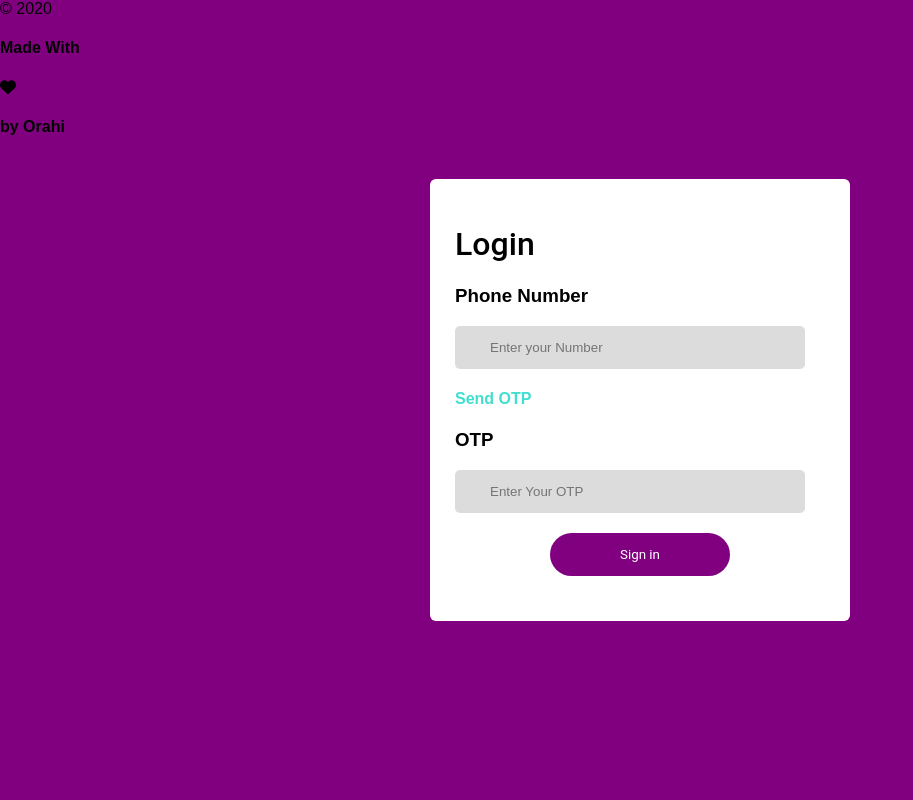
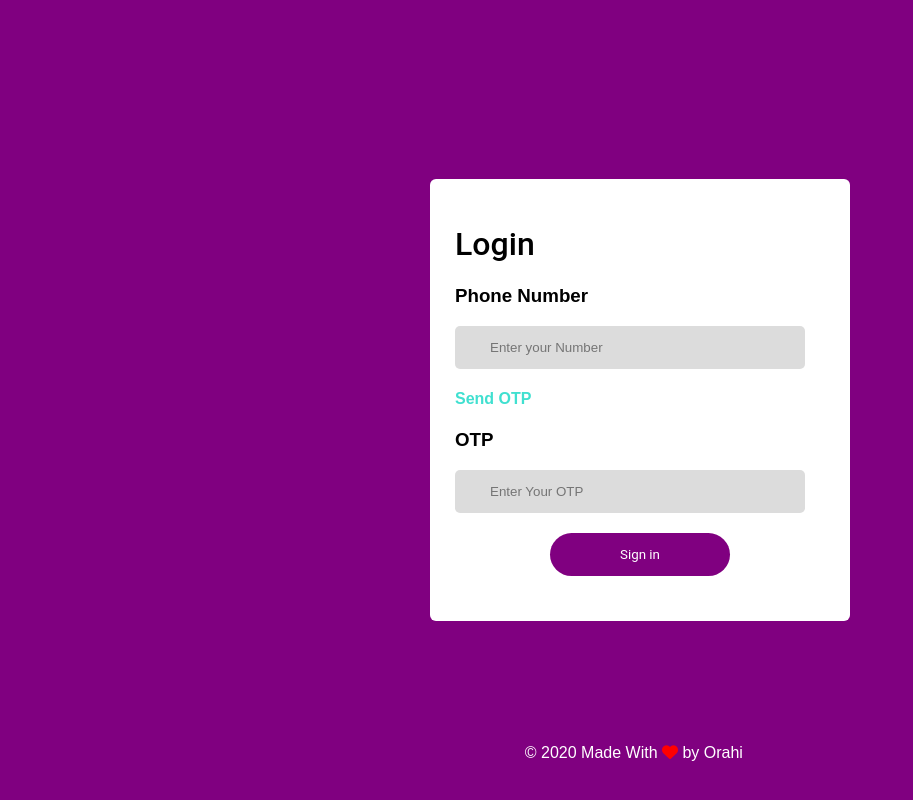
Before and after one commit to yadav02/login-page, a plain HTML site: page index.html in a window 1280 px wide. Shown: the whole page, without its empty margins (0-913 px from the left). Drawn offline with Linux system fonts and the light colour scheme.

Commit message:
initial changes

```diff
--- a/index.html
+++ b/index.html
@@ -19,7 +19,8 @@
           <input type="submit" value="Sign in">
         </form>
        </main>
+       <p>
        &copy; <script>document.write(new Date().getFullYear());</script>
-       <h4>Made With</h4><i class="fas fa-heart"></i> <h4>by Orahi</h4>
+       Made With <i class="fas fa-heart"></i> by Orahi</p>
 </body>
 </html>
--- a/style.css
+++ b/style.css
@@ -27,6 +27,16 @@ body{
 }
 .box h4{
     color: #40E0D0;
+}
+p{
+    color: white;
+    position: absolute;
+    margin-bottom: 0;
+    top: 91vh;
+    left: 41%;
+}
+i{
+    color: red;
 }
 .box input[type = "tel"], .box input[type ="password"]{
     border: 0;
```
